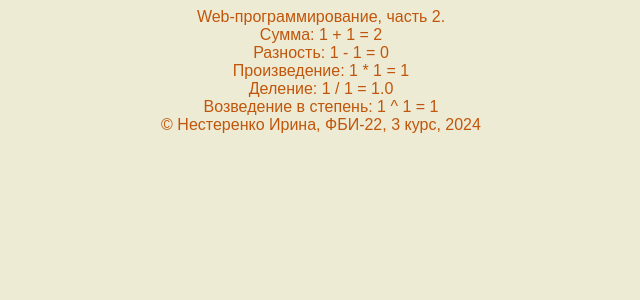
After one commit to nstrnkrn/web-programming-labs-2, a Flask app: page /lab2/calc/1/1 in a window 1280 px wide. The commit adds this page. Shown: the top 300 px of the page, without its empty margins (319-959 px from the left). Run offline with Flask 3, Linux system fonts and the light colour scheme.

Commit message:
Калькулятор

```diff
--- a/app.py
+++ b/app.py
@@ -284,5 +284,24 @@ def lab2() :
 
 @app.route('/lab2/filters')
 def filters():
-    phrase = "0 <b>сколько</b> <u>нам</u> <i>открытий</i> чудных..."
+    phrase = "О <b>сколько</b> <u>нам</u> <i>открытий</i> чудных..."
     return render_template('filter.html', phrase = phrase)
+
+
+@app.route('/lab2/calc/')
+def calc_default():
+    return redirect(url_for('calc', a=1, b=1))
+
+@app.route('/lab2/calc/<int:a>')
+def calc_single_number(a):
+    return redirect(url_for('calc', a=a, b=1))
+
+@app.route('/lab2/calc/<int:a>/<int:b>')
+def calc(a, b):
+    sum_result = a + b
+    sub_result = a - b
+    mul_result = a * b
+    div_result = a / b if b != 0 else "Деление на ноль!"
+    pow_result = a ** b
+    return render_template('calc.html', sum_result=sum_result, sub_result=sub_result,
+                           mul_result=mul_result, div_result=div_result, pow_result=pow_result, a=a, b=b)
--- /dev/null
+++ b/templates/calc.html
@@ -0,0 +1,26 @@
+<!DOCTYPE html>
+<html lang="en">
+<head>
+    <meta charset="UTF-8">
+    <meta name="viewport" content="width=device-width, initial-scale=1.0">
+    <title>Нестеренко Ирина. {% block lab %} {% endblock %}</title>
+    <link rel="stylesheet" href="{{url_for('static', filename='main.css')}}">
+</head>
+<body>
+    <header>
+        Web-программирование, часть 2. {{ self.lab() }}
+    </header>
+
+    <main>
+        Сумма: {{ a }} + {{ b }} = {{ sum_result }}<br>
+        Разность: {{ a }} - {{ b }} = {{ sub_result }}<br>
+        Произведение: {{ a }} * {{ b }} = {{ mul_result }}<br>
+        Деление: {{ a }} / {{ b }} = {{ div_result }}<br>
+        Возведение в степень: {{ a }} ^ {{ b }} = {{ pow_result }}
+    </main>
+
+    <footer>
+        &copy; Нестеренко Ирина, ФБИ-22, 3 курс, 2024
+    </footer>
+</body>
+</html>
```
Also changed, not shown: templates/filter.html (line endings or trailing spaces).
